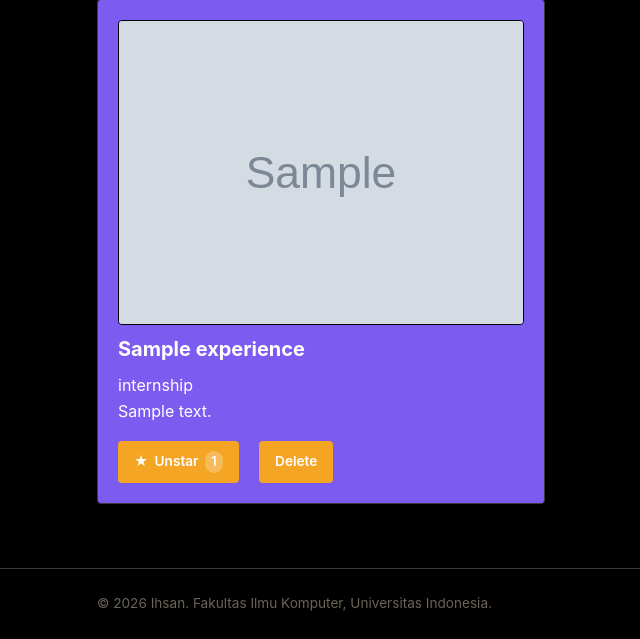
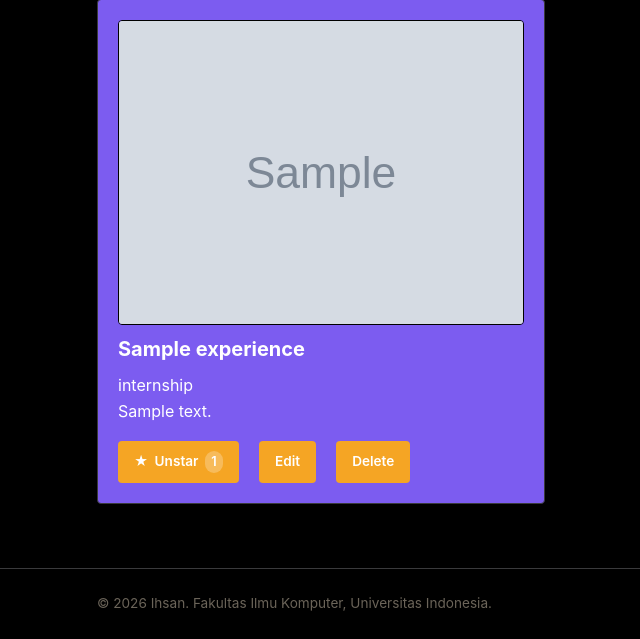
Before and after one commit to 8ijaan/myportofolio, a Django app: page /experience/ in a window 1280 px wide. Shown: the part 358-997 px from the top of the page, without its empty margins (87-727 px from the left). Run offline with Django 5.2, Linux system fonts and the light colour scheme; a user stored in the database is signed in; tables that the repository leaves empty hold one stand-in row (values such as "Sample post"); grey boxes marked "Sample" are stand-in pictures.

Commit message:
fix: add Edit button for permitted user

```diff
--- a/templates/experience.html
+++ b/templates/experience.html
@@ -54,6 +54,7 @@
   // Configuration
   const BASE_EXPERIENCES_ENDPOINT = "{% url 'main:get_experience_json' %}";
   const IS_SUPERUSER = "{{ user.is_superuser|yesno:'true,false' }}" === "true";
+  const ALLOW_EDIT = "{{ perms.main.change_experience|yesno:'true,false' }}" === "true";
   let experiencesAbortController;
 
   // DOM elements
@@ -91,6 +92,8 @@
     // A dummy UUID used as a placeholder to be replaced with the real ID from the JSON data
     const deleteUrl = "{% url 'main:delete_experience' '00000000-0000-0000-0000-000000000000' %}"
       .replace('00000000-0000-0000-0000-000000000000', experienceId);
+    const updateUrl = "{% url 'main:update_experience' '00000000-0000-0000-0000-000000000000' %}"
+      .replace('00000000-0000-0000-0000-000000000000', experienceId);
     const starUrl = "{% url 'main:toggle_experience_star' '00000000-0000-0000-0000-000000000000' %}"
       .replace('00000000-0000-0000-0000-000000000000', experienceId);
 
@@ -99,6 +102,10 @@
                 {% csrf_token %}
                 <button type="submit" class="button button-danger" onclick="return confirm('Are you sure you want to delete this experience?');">Delete</button>
             </form>`
+      : '';
+
+    const updateHtml = ALLOW_EDIT
+      ? `<a href="${updateUrl}" class="button">Edit</a>`
       : '';
 
     const isStarredClass = experience.is_starred ? " is-starred" : "";
@@ -128,6 +135,7 @@
                         </button>
                     </form>
 
+                    ${updateHtml}
                     ${deleteHtml}
                 </div>
             </div>
@@ -173,7 +181,7 @@
   }
 
   // Search form event handler
-    searchForm.addEventListener('submit', function(e) {
+  searchForm.addEventListener('submit', function (e) {
     e.preventDefault(); // Prevent the page from reloading
     fetchexperiences(searchInput.value.trim()); // Run the search via AJAX
   });
```
Lines whose indentation alone changed are shown as unchanged.
